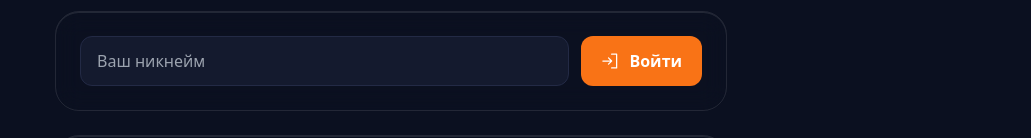
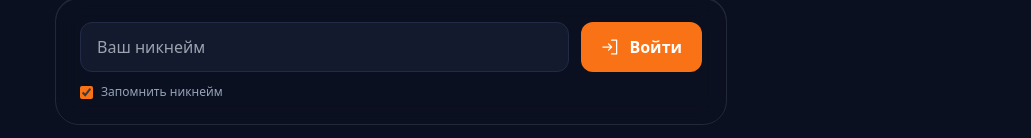
Before and after one commit to Ratila1/MemeClicker-idf-lab, a React (Vite) app in the folder front/: page / in a window 1280 px wide. Shown: the part 288-426 px from the top of the page, without its empty margins (249-1280 px from the left). Built offline with nearby package versions, Linux system fonts and the light colour scheme; no server answers.

Commit message:
Add save name button (#8)
Co-authored-by: DaniilRadkovich <daniil.radkovich@svoi.ru>

```diff
--- a/front/src/components/LobbyScreen.tsx
+++ b/front/src/components/LobbyScreen.tsx
@@ -1,8 +1,14 @@
-import { useEffect, useState } from "react";
+import { useEffect, useRef, useState } from "react";
 import { motion, AnimatePresence } from "framer-motion";
 import { CheckCircle, Users, SignIn } from "@phosphor-icons/react";
 import { joinLobby, setReady, getLobbySnapshot } from "../api/lobby";
-import { saveSession, clearSession } from "../state/session";
+import {
+  saveSession,
+  clearSession,
+  loadSavedNickname,
+  saveNickname,
+  clearSavedNickname,
+} from "../state/session";
 import { useWebSocket } from "../ws/useWebSocket";
 import { setOffset } from "../utils/clock";
 import { wsUrl } from "../utils/ws";
@@ -25,10 +31,12 @@ const item = {
 };
 
 export function LobbyScreen({ session, onSession, onRoundStart }: Props) {
-  const [nickname, setNickname] = useState("");
+  const [nickname, setNickname] = useState(() => loadSavedNickname() ?? "");
+  const [rememberNickname, setRememberNickname] = useState(true);
   const [lobby, setLobby] = useState<LobbySnapshot | null>(null);
   const [error, setError] = useState<string | null>(null);
   const [joining, setJoining] = useState(false);
+  const autoJoinAttempted = useRef(false);
 
   const url = wsUrl("/ws/lobby");
   const { status: wsStatus } = useWebSocket({
@@ -52,14 +60,18 @@ export function LobbyScreen({ session, onSession, onRoundStart }: Props) {
     getLobbySnapshot().then(setLobby).catch(() => {});
   }, []);
 
-  const handleJoin = async () => {
-    if (!nickname.trim()) return;
+  const handleJoin = async (nick?: string) => {
+    const value = (nick ?? nickname).trim();
+    if (!value) return;
     setJoining(true);
     setError(null);
     try {
-      const s = await joinLobby(nickname.trim());
+      const s = await joinLobby(value);
+      if (rememberNickname) saveNickname(s.nickname);
+      else clearSavedNickname();
       saveSession(s);
       onSession(s);
+      setNickname(s.nickname);
     } catch (e: any) {
       if (e?.status === 401) clearSession();
       setError(e?.message ?? "Не удалось войти");
@@ -67,6 +79,18 @@ export function LobbyScreen({ session, onSession, onRoundStart }: Props) {
       setJoining(false);
     }
   };
+
+  // Автовход по сохранённому нику (один раз за монтирование).
+  useEffect(() => {
+    if (session) return;
+    if (autoJoinAttempted.current) return;
+    const saved = loadSavedNickname();
+    if (!saved) return;
+    autoJoinAttempted.current = true;
+    setNickname(saved);
+    void handleJoin(saved);
+    // eslint-disable-next-line react-hooks/exhaustive-deps
+  }, [session]);
 
   const handleReady = async () => {
     if (!session) return;
@@ -127,13 +151,36 @@ export function LobbyScreen({ session, onSession, onRoundStart }: Props) {
                 className="flex-1 rounded-xl bg-surface border border-border px-4 py-3 outline-none focus:border-accent transition-colors"
               />
               <button
-                onClick={handleJoin}
+                onClick={() => handleJoin()}
                 disabled={joining}
                 className="rounded-xl bg-accent px-5 py-3 font-semibold text-white flex items-center gap-2 hover:brightness-110 active:scale-[0.98] transition disabled:opacity-50"
               >
                 <SignIn size={20} />
                 {joining ? "Вход..." : "Войти"}
               </button>
+            </div>
+            <div className="mt-3 flex items-center justify-between gap-3 text-xs text-slate-400">
+              <label className="flex items-center gap-2 cursor-pointer select-none">
+                <input
+                  type="checkbox"
+                  checked={rememberNickname}
+                  onChange={(e) => setRememberNickname(e.target.checked)}
+                  className="accent-accent"
+                />
+                Запомнить никнейм
+              </label>
+              {loadSavedNickname() && (
+                <button
+                  type="button"
+                  onClick={() => {
+                    clearSavedNickname();
+                    setNickname("");
+                  }}
+                  className="text-slate-500 hover:text-slate-300 transition-colors"
+                >
+                  Забыть
+                </button>
+              )}
             </div>
           </motion.div>
         )}
--- a/front/src/state/session.ts
+++ b/front/src/state/session.ts
@@ -1,10 +1,13 @@
 import type { Session } from "../types";
 
-const KEY = "mc_session";
+const SESSION_KEY = "mc_session";
+const NICKNAME_KEY = "mc_nickname";
+
+const NICKNAME_RE = /^[\\p{L}\\p{N}_\\-]{1,20}$/u;
 
 export function loadSession(): Session | null {
   try {
-    const raw = localStorage.getItem(KEY);
+    const raw = localStorage.getItem(SESSION_KEY);
     if (!raw) return null;
     return JSON.parse(raw) as Session;
   } catch {
@@ -13,9 +16,31 @@ export function loadSession(): Session | null {
 }
 
 export function saveSession(s: Session): void {
-  localStorage.setItem(KEY, JSON.stringify(s));
+  localStorage.setItem(SESSION_KEY, JSON.stringify(s));
 }
 
 export function clearSession(): void {
-  localStorage.removeItem(KEY);
+  localStorage.removeItem(SESSION_KEY);
 }
+
+export function loadSavedNickname(): string | null {
+  try {
+    const raw = localStorage.getItem(NICKNAME_KEY);
+    if (!raw) return null;
+    const value = raw.trim();
+    if (!NICKNAME_RE.test(value)) return null;
+    return value;
+  } catch {
+    return null;
+  }
+}
+
+export function saveNickname(nickname: string): void {
+  const value = nickname.trim();
+  if (!NICKNAME_RE.test(value)) return;
+  localStorage.setItem(NICKNAME_KEY, value);
+}
+
+export function clearSavedNickname(): void {
+  localStorage.removeItem(NICKNAME_KEY);
+}
```
